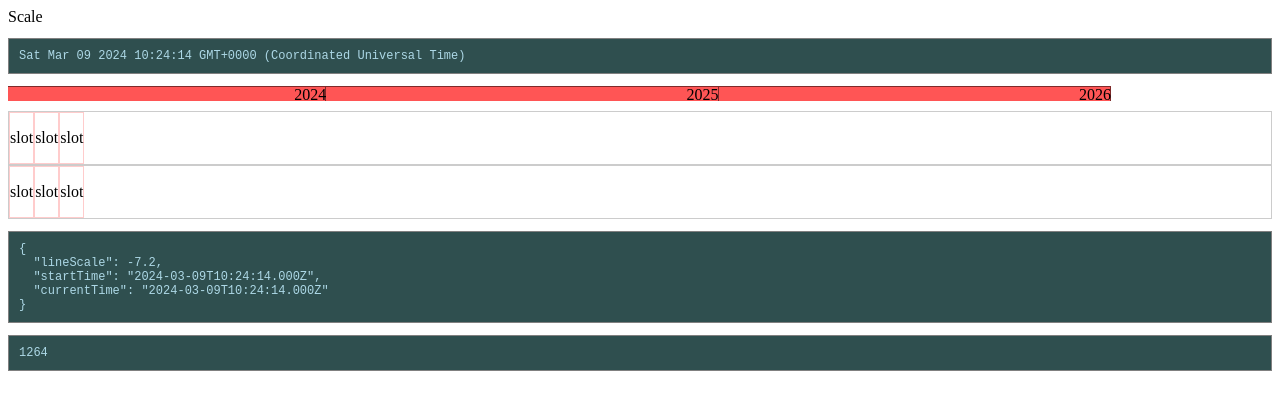
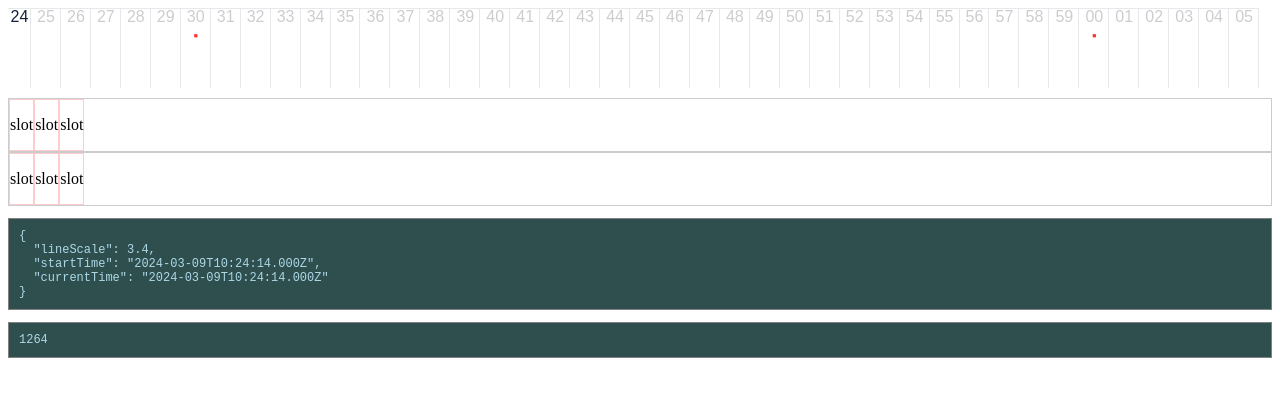
Before and after one commit to denisowpavel/timeline, an Angular app: page / in a window 1280 px wide. Shown: the top 410 px of the page. Built offline with nearby package versions, Linux system fonts and the light colour scheme.

Commit message:
update rule view

```diff
--- a/angular.json
+++ b/angular.json
@@ -61,7 +61,10 @@
               "buildTarget": "ng-timeline:build:development"
             }
           },
-          "defaultConfiguration": "development"
+          "defaultConfiguration": "development",
+          "options": {
+            "port": 4242
+          }
         },
         "extract-i18n": {
           "builder": "@angular-devkit/build-angular:extract-i18n",
--- a/src/app/components/scene/components/time-ruler/pipes/ruler-unit-label.pipe.ts
+++ b/src/app/components/scene/components/time-ruler/pipes/ruler-unit-label.pipe.ts
@@ -1,41 +1,103 @@
 import { Pipe, PipeTransform } from '@angular/core';
-import { ISceneRuler } from '../../../types/tl-scene';
+import {
+  IRulerUnitLabel,
+  ISceneRuler,
+  unitsType,
+} from '../../../types/tl-scene';
+import { DAY_NAMES } from '../../../types/const';
 
 @Pipe({
   name: 'rulerUnitLabel',
   standalone: true,
 })
 export class RulerUnitLabelPipe implements PipeTransform {
-  transform(unitTime: Date, ...args: [ISceneRuler]): unknown {
-    let [ruler] = args;
+  transform(unitTime: Date, ...args: [ISceneRuler, Date]): IRulerUnitLabel {
+    let [ruler, currentTime] = args;
+    const isCurrent = this.isSameTime(unitTime, currentTime, ruler.units);
     if (!unitTime || !ruler) {
-      return '-';
+      return { label: '-' };
     }
     switch (ruler.units) {
       case 'minutes':
         const min = unitTime.getMinutes();
-        if(ruler.pxInUnit < 100){
-          return `${min < 10 ? '0' : ''}${min}`;
+        const round = min === 0 || min === 30;
+        if (ruler.pxInUnit < 110) {
+          return {
+            label: `${min < 10 ? '0' : ''}${min}`,
+            current: isCurrent,
+            round: round,
+          };
         }
         const h = unitTime.getHours();
-        return `${h < 10 ? '0' : ''}${h}:${min < 10 ? '0' : ''}${min}`;
+        return {
+          label: `${h < 10 ? '0' : ''}${h}:${min < 10 ? '0' : ''}${min}`,
+          current: isCurrent,
+          round: round,
+        };
 
       case 'hours':
-        return `${unitTime.getHours()}:00`;
+        const hours = unitTime.getHours();
+        return {
+          label: `${hours}:00`,
+          current: isCurrent,
+          round: hours === 0 || hours === 12,
+          meta: `${unitTime.getDate()} ${DAY_NAMES[unitTime.getDay()]}`,
+        };
 
       case 'days':
         const mm = unitTime.getMonth() + 1;
         const dd = unitTime.getDate();
-        return `${dd < 10 ? '0' : ''}${dd}.${mm < 10 ? '0' : ''}${mm}`;
+        const dayOfWeek = unitTime.getDay();
+        return {
+          label: `${dd < 10 ? '0' : ''}${dd}.${mm < 10 ? '0' : ''}${mm}`,
+          current: isCurrent,
+          meta: DAY_NAMES[dayOfWeek],
+          round: dayOfWeek === 0,
+        };
 
       case 'weeks':
-        return unitTime.toDateString();
+        return {
+          label: unitTime.toDateString(),
+          current: isCurrent,
+        };
 
       case 'years':
-        return unitTime.getFullYear();
+        return {
+          label: unitTime.getFullYear().toString(),
+          current: isCurrent,
+        };
 
       default:
-        return '~';
+        return { label: '~' };
+    }
+  }
+
+  public isSameTime(time1: Date, time2: Date, unitType: unitsType): boolean {
+    const sameYear = time1.getFullYear() === time2.getFullYear();
+    const sameMonth = time1.getMonth() === time2.getMonth();
+    const sameWeekNumber = false; //TODO;
+    const sameDate = time1.getDate() === time2.getDate();
+    const sameHours = time1.getHours() === time2.getHours();
+    const sameMinutes = time1.getMinutes() === time2.getMinutes();
+
+    switch (unitType) {
+      case 'minutes':
+        return sameYear && sameMonth && sameDate && sameHours && sameMinutes;
+
+      case 'hours':
+        return sameYear && sameMonth && sameDate && sameHours;
+
+      case 'days':
+        return sameYear && sameMonth && sameDate;
+
+      case 'weeks':
+        return sameYear && sameWeekNumber;
+
+      case 'years':
+        return sameYear;
+
+      default:
+        return false;
     }
   }
 }
--- a/src/app/components/scene/components/time-ruler/time-ruler.component.html
+++ b/src/app/components/scene/components/time-ruler/time-ruler.component.html
@@ -1,4 +1,3 @@
-<pre>{{ sceneViewService.view().startTime }}</pre>
 @if (ruler) {
   <div class="ruler">
     @for (unitIndex of ruler.unitOnScreen | enumerate; track unitIndex) {
@@ -6,12 +5,23 @@
         [style.width.px]="
           unitIndex === 0 ? timeRulerService.firstUnitWidth() : ruler.pxInUnit
         "
+        [class.unit-division-narrow]="ruler.pxInUnit < 70"
         class="unit-division"
         [ngClass]="ruler.units"
       >
-        {{
-          startTime() | rulerUnitTime: unitIndex : ruler | rulerUnitLabel: ruler
-        }}
+        <ng-container
+          *ngTemplateOutlet="
+            unitLabelContent;
+            context: {
+              index: unitIndex,
+              label:
+                startTime()
+                | rulerUnitTime: unitIndex : ruler
+                | rulerUnitLabel: ruler : currentTime()
+            }
+          "
+        >
+        </ng-container>
       </div>
     } @empty {
       SCALE ERROR
@@ -24,3 +34,14 @@
     }
   </div>
 }
+<ng-template #unitLabelContent let-label="label" let-index="index">
+  <!--  <div [ngClass]="{ current: label.current, first: label.index === 0 }">-->
+  <div
+    [class.current]="label.current"
+    [class.round]="label.round"
+    [class.first]="index === 0"
+  >
+    {{ label.label }}
+    <div class="meta">{{ label.meta }}</div>
+  </div>
+</ng-template>
--- a/src/app/components/scene/components/time-ruler/time-ruler.component.scss
+++ b/src/app/components/scene/components/time-ruler/time-ruler.component.scss
@@ -5,27 +5,55 @@
     flex-direction: row;
     margin-bottom: 10px;
     .unit-division {
-      box-shadow: inset -1px 1px 0px 0px rgba(0, 0, 0, 0.5);
+      container-name: sidebar;
+      box-shadow: inset -1px 1px 0px 0px #e7e8ec;
       min-width: 1px;
-      height: 15px;
-      text-align: right;
+      height: 80px;
+      text-align: center;
+      font-size: xx-large;
+      font-family: fantasy;
+      color: rgb(0 0 0 / 20%);
+
+      & .first {
+        color: rgb(0 0 0 / 10%);
+        text-align: left;
+      }
+      & .current {
+        color: #131e3a;
+        text-align: center;
+      }
+      & .round {
+        &:after {
+          content: "▪";
+          color: #ff3233;
+          font-size: small;
+        }
+      }
+      & .meta {
+        color: rgb(0 0 0 / 50%);
+        text-align: center;
+        font-size: small;
+        font-weight: 200;
+        font-family: system-ui;
+      }
       &.minutes {
-        background-color: #ffcccc;
       }
       &.hours {
-        background-color: #ffaaaa;
       }
       &.days {
-        background-color: #ff9999;
       }
       &.weeks {
-        background-color: #ff7777;
       }
       &.years {
-        background-color: #ff5555;
+      }
+      &-narrow {
+        font-size: medium;
+        & .meta {
+          font-size: x-small;
+        }
       }
     }
-    .current-time{
+    .current-time {
       background-color: red;
       width: 1px;
       height: 150px;
@@ -33,4 +61,7 @@
       top: 0;
     }
   }
+  @container sidebar (min-width: 700px) {
+    background-color: red;
+  }
 }
--- a/src/app/components/scene/components/time-ruler/time-ruler.component.ts
+++ b/src/app/components/scene/components/time-ruler/time-ruler.component.ts
@@ -6,7 +6,7 @@ import {
   effect,
   Signal,
 } from '@angular/core';
-import { JsonPipe, NgIf, NgClass } from '@angular/common';
+import {JsonPipe, NgIf, NgClass, NgTemplateOutlet} from '@angular/common';
 import { SceneViewService } from '../../services/scene-view.service';
 import { EnumeratePipe } from '../../../../pipes/enumerate.pipe';
 import { ISceneRuler } from '../../types/tl-scene';
@@ -23,6 +23,7 @@ import { TimeRulerService } from './servises/time-ruler.service';
     NgClass,
     RulerUnitLabelPipe,
     RulerUnitTimePipe,
+    NgTemplateOutlet,
   ],
   templateUrl: './time-ruler.component.html',
   styleUrl: './time-ruler.component.scss',
@@ -33,6 +34,10 @@ export class TimeRulerComponent {
 
   public startTime: Signal<Date> = computed(() => {
     return this.sceneViewService.view().startTime;
+  });
+
+  public currentTime: Signal<Date> = computed(() => {
+    return this.sceneViewService.view().currentTime;
   });
 
   constructor(
--- a/src/app/components/scene/scene.component.html
+++ b/src/app/components/scene/scene.component.html
@@ -1,4 +1,3 @@
-Scale
 <tl-time-ruler />
 <tl-slot-line />
 <tl-slot-line />
--- a/src/app/components/scene/services/scene-view.service.ts
+++ b/src/app/components/scene/services/scene-view.service.ts
@@ -31,7 +31,7 @@ export class SceneViewService {
         units: 'years',
         pxInUnit: pxInMinute * 60 * 24 * 365,
       } as ISceneRuler;
-    } else if (weeks >= 1) {
+    } else if (weeks >= 2) {
       return {
         unitOnScreen: weeks,
         units: 'weeks',
--- a/src/app/components/scene/types/const.ts
+++ b/src/app/components/scene/types/const.ts
@@ -2,15 +2,25 @@ import { ISceneView } from './tl-scene';
 
 export const INITIAL_SCENE_VIEW: ISceneView = {
   //lineScale: 5.8,    // 3 min
-  //lineScale: 3.4, // 1 h
+  lineScale: 3.4, // 1 h
   //lineScale: 2.6,    // 1 h
   //lineScale: -1.3, // 3 d
   //lineScale: -3.3, // 3 w
-  lineScale: -7.2, // 3 y
+  //lineScale: -7.2, // 3 y
 
   startTime: new Date(), //
   currentTime: new Date(),
+  //currentTime: new Date('2024-03-21T15:00:00.000Z'),
 };
 
 export const SCROLL_SENSITIVITY = -0.001;
 export const TIME_SENSITIVITY = 1;
+export const DAY_NAMES = [
+  'Sunday',
+  'Monday',
+  'Tuesday',
+  'Wednesday',
+  'Thursday',
+  'Friday',
+  'Saturday',
+];
```
Also changed, not shown: src/app/components/scene/types/tl-scene.ts (+7 -0 lines).
